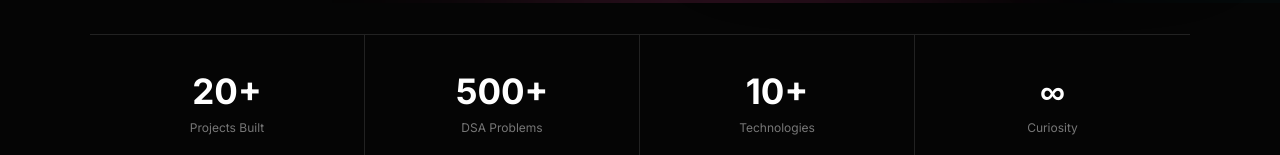
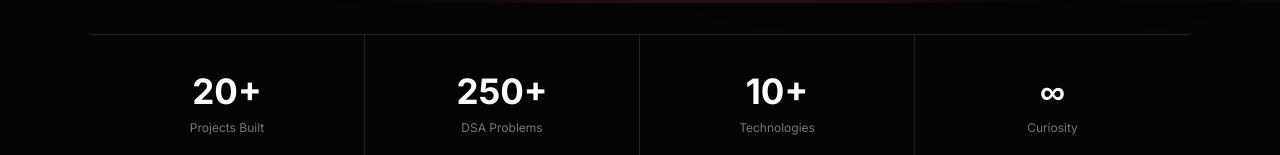
Before and after one commit to S-ourabh17/Protfolio, a React app in the folder fronted/: page / in a window 1280 px wide. Shown: the part 797-952 px from the top of the page. Built offline with nearby package versions, Linux system fonts and the light colour scheme; the HTML template or start-up script is replaced by a standard one.

Commit message:
Change Number of Problem

```diff
--- a/fronted/src/App.jsx
+++ b/fronted/src/App.jsx
@@ -271,7 +271,7 @@ function App() {
                 </div>
 
                 <div>
-                    <strong>500+</strong>
+                    <strong>250+</strong>
                     <span>DSA Problems</span>
                 </div>
 
```
